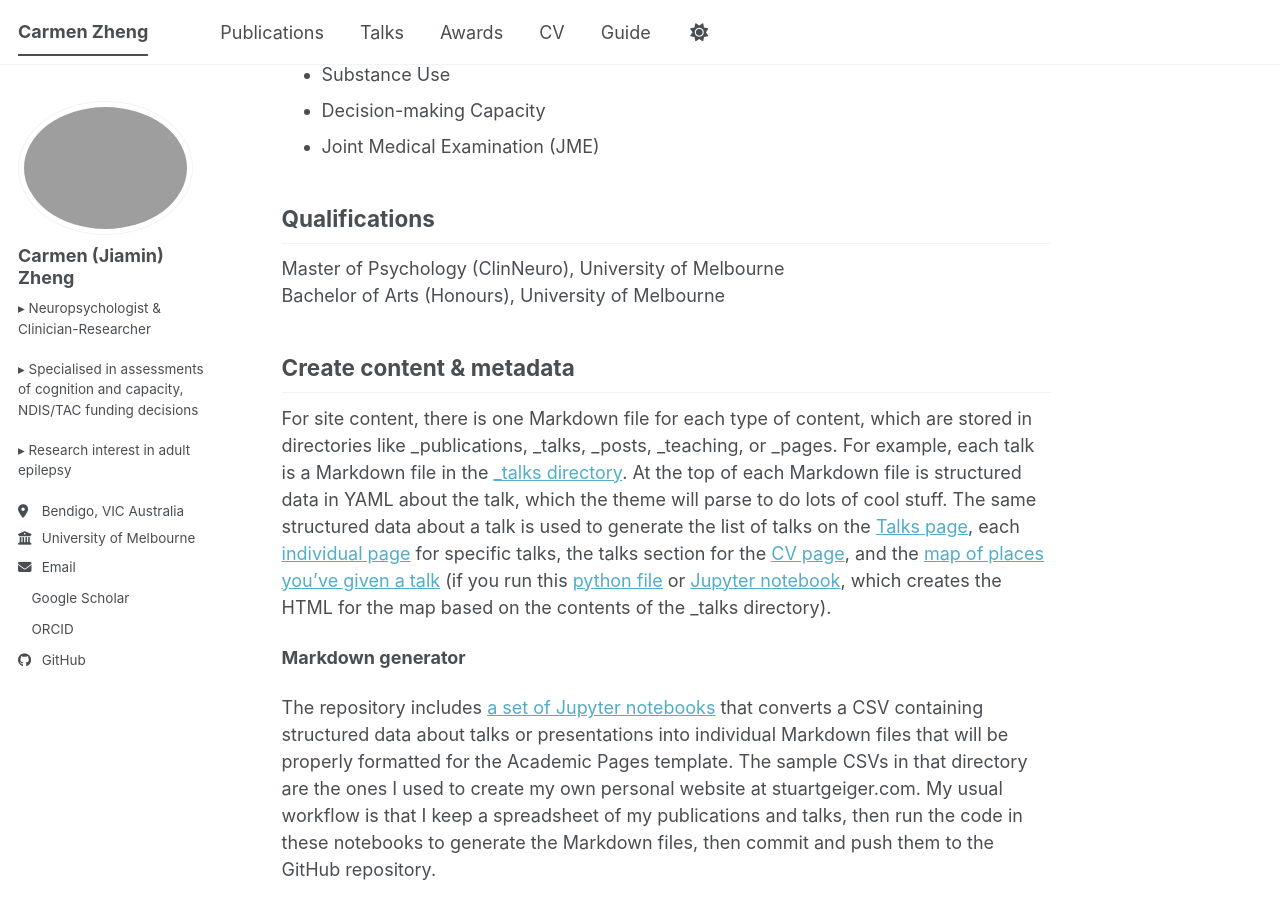
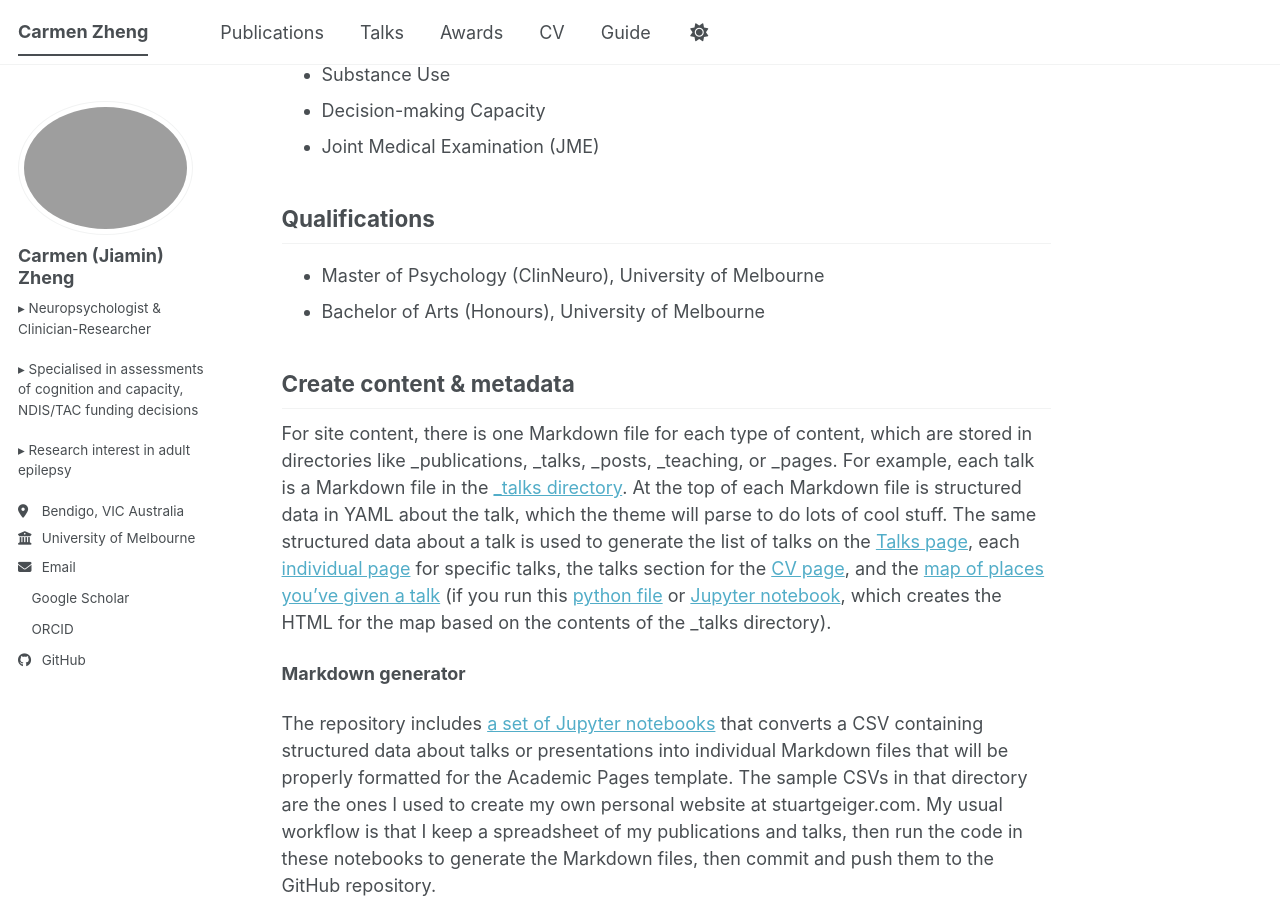
Before and after one commit to carmen-zheng/carmen-zheng.github.io, a Jekyll site: the page built from _pages/about.md, in a window 1280 px wide and 900 px high, scrolled down 660 px. Built offline with Jekyll 4.4.1, drawn with Linux system fonts in a browser that asks for light colours; a style sheet for code colours, icons or effects is not loaded.

```diff
--- a/_pages/about.md
+++ b/_pages/about.md
@@ -29,8 +29,8 @@ Clinical expertise
 
 Qualifications
 ------
-Master of Psychology (ClinNeuro), University of Melbourne<br>
-Bachelor of Arts (Honours), University of Melbourne
+- Master of Psychology (ClinNeuro), University of Melbourne<br>
+- Bachelor of Arts (Honours), University of Melbourne
 
 Create content & metadata
 ------
```
